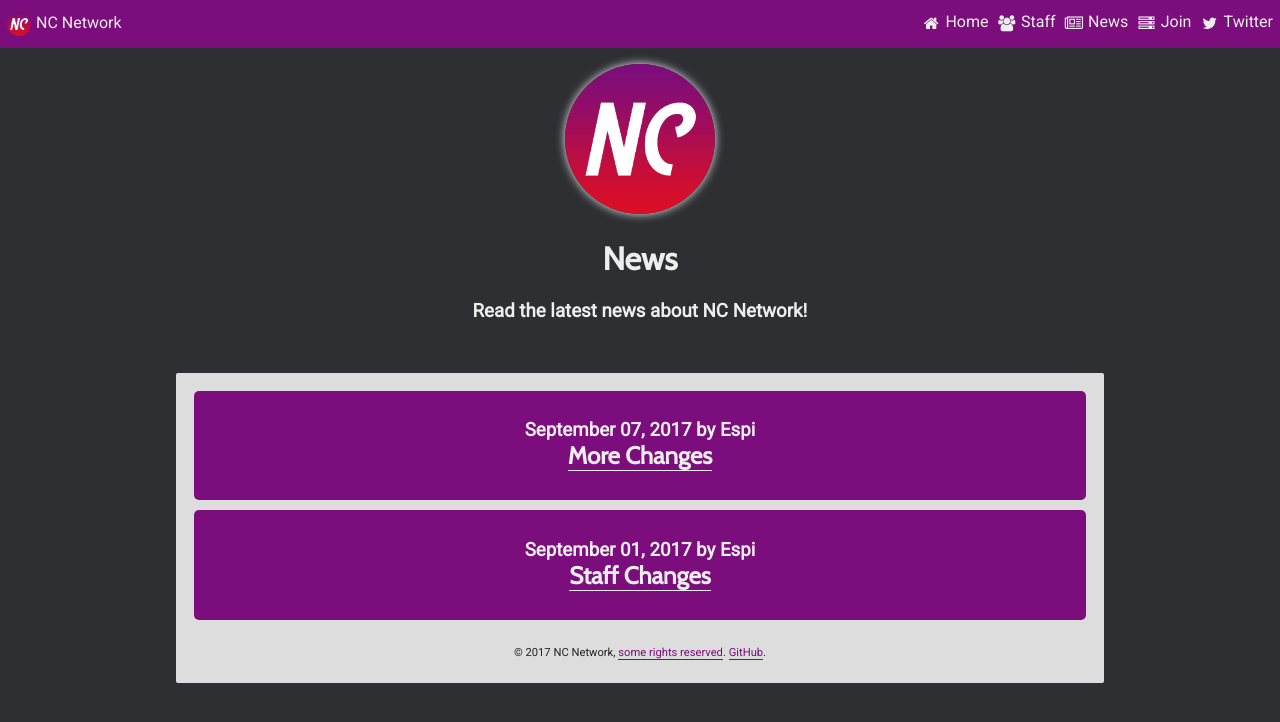
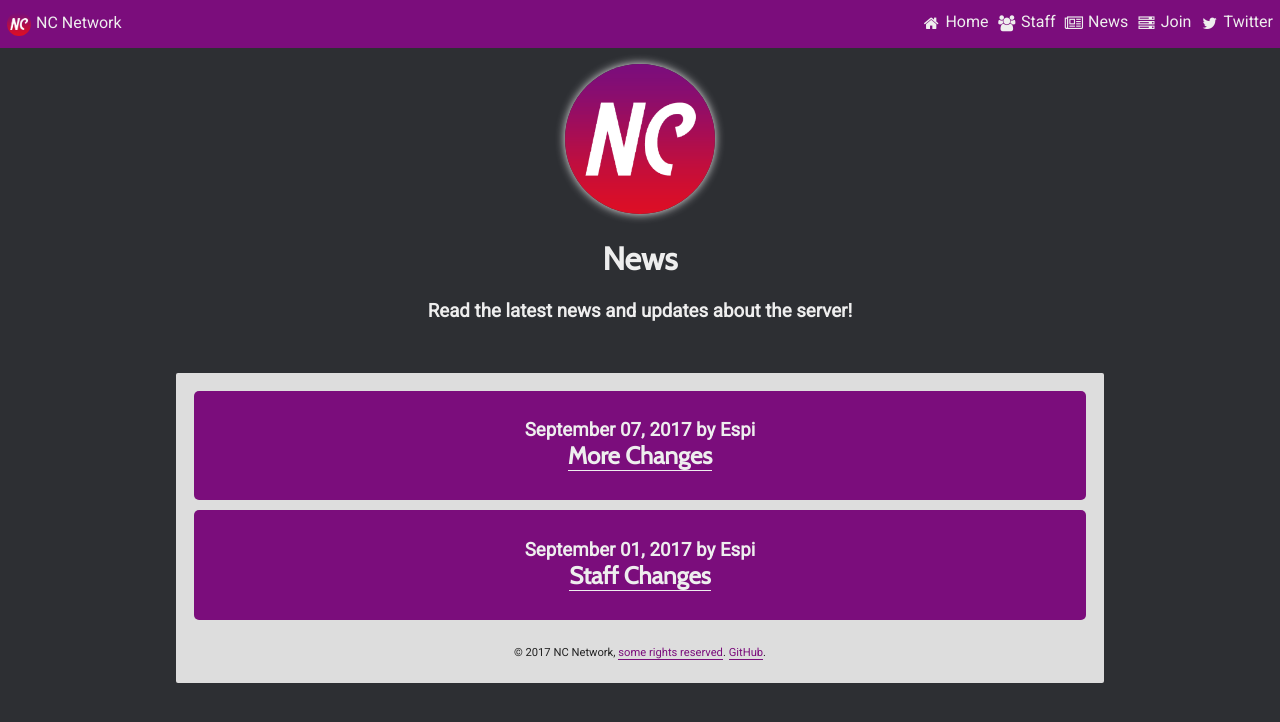
Before and after one commit to xwinbyte/NetskyWebsite, a Jekyll site: the page built from news.html, in a window 1280 px wide. Shown: the top 722 px of the page. Built offline with Jekyll 4.4.1, drawn with Linux system fonts in a browser that asks for light colours.

Commit message:
Update news.html

```diff
--- a/news.html
+++ b/news.html
@@ -1,7 +1,7 @@
 ---
 layout: default
 title: News
-description: Read the latest news about NC Network!
+description: Read the latest news and updates about the server!
 permalink: /news/
 ---
 
```
